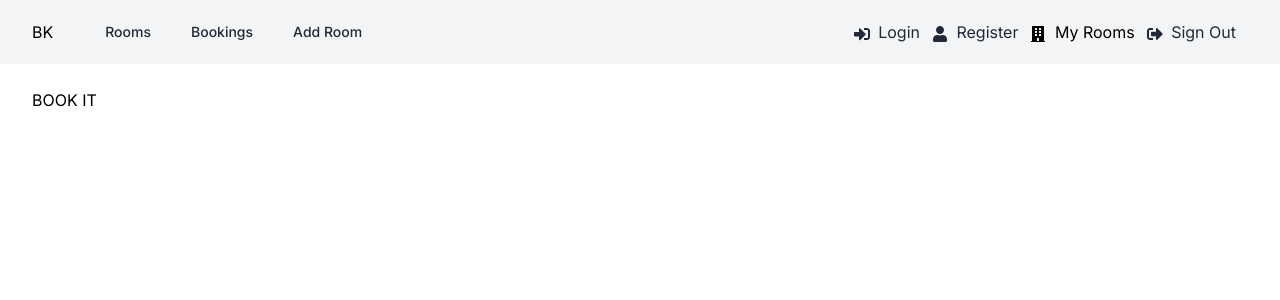
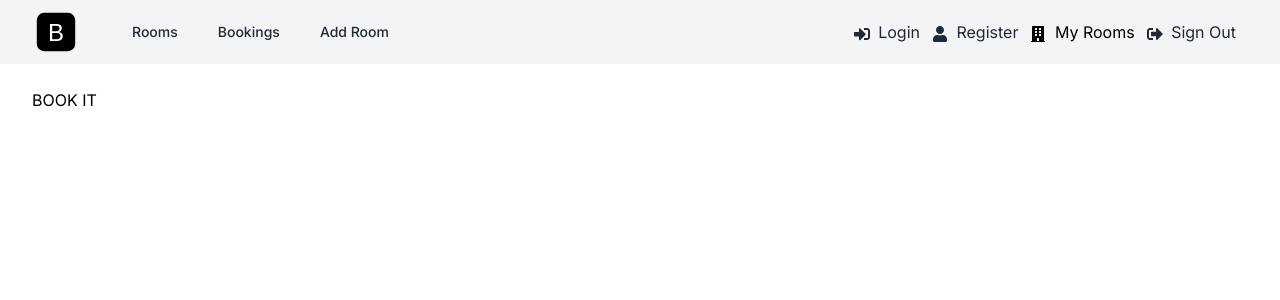
Before and after one commit to jonahunuafe/bookit, a Next.js app: page / in a window 1280 px wide. Shown: the top 300 px of the page. Built offline with nearby package versions, Linux system fonts and the light colour scheme.

Commit message:
add logo to header

```diff
--- a/components/Header.jsx
+++ b/components/Header.jsx
@@ -2,6 +2,8 @@
 
 import React from 'react'
 import Link from 'next/link';
+import logo from "@/assets/images/logo.svg"
+import Image from 'next/image';
 import { FaUser, FaSignInAlt, FaSignOutAlt, FaBuilding } from 'react-icons/fa';
 
 
@@ -16,7 +18,12 @@ const Header = () => {
         <div className='flex h-16 items-center justify-between'>
           <div className='flex items-center'>
             <Link href='/'>
-              BK
+              <Image
+                className='h-12 w-12'
+                src={logo}
+                alt="logo"
+                priority={true}
+              />
             </Link>
             <div className='hidden md:block'>
               <div className='ml-10 flex items-baseline space-x-4'>
```
Also changed, not shown: assets/images/logo.svg (added).
